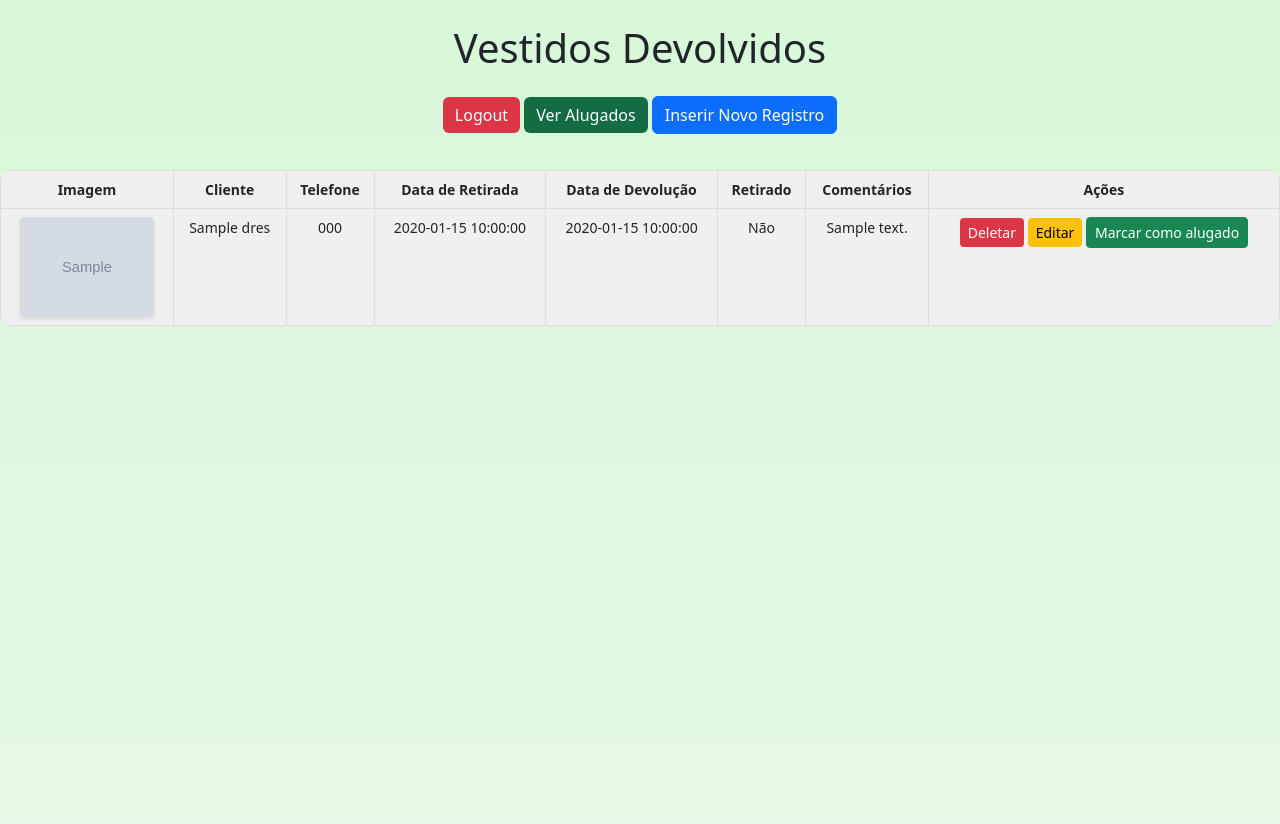
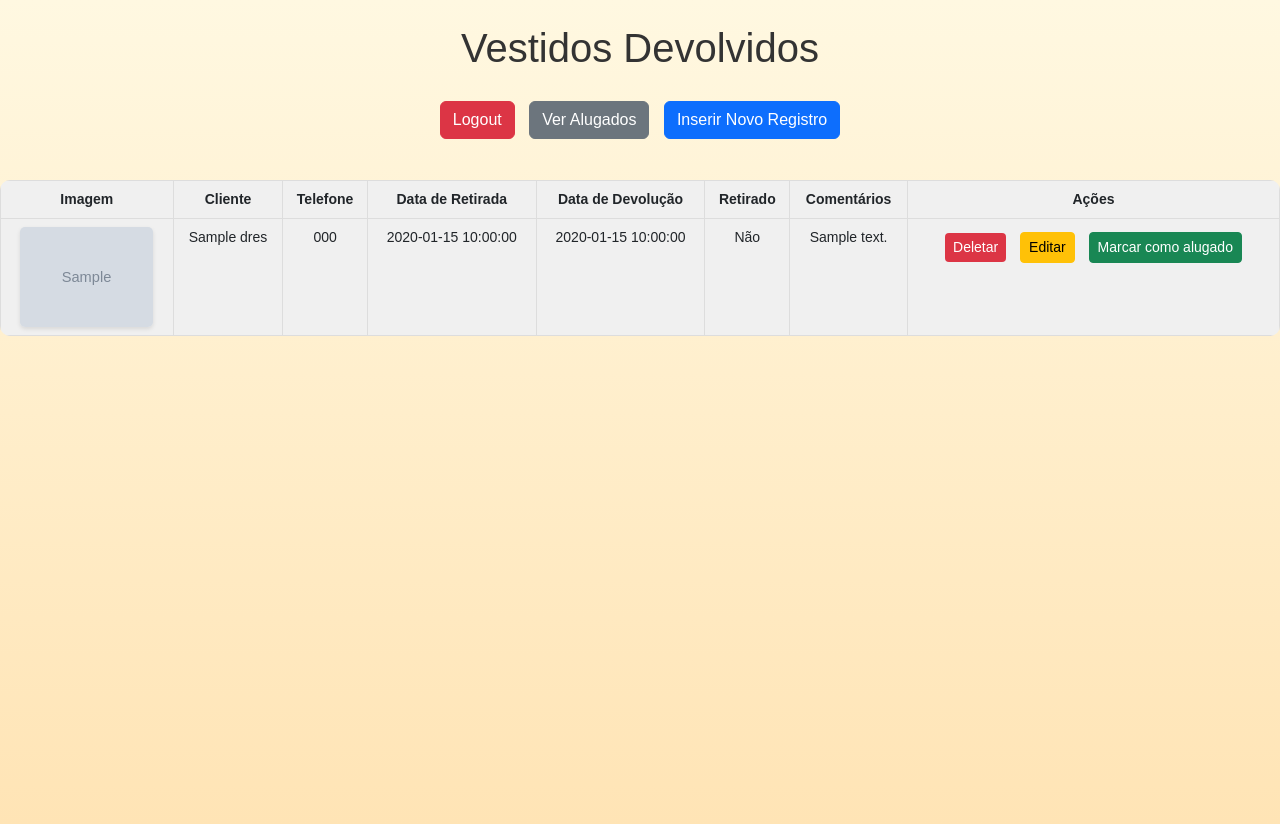
Before and after one commit to marciosferreira/london_noivas, a Flask app: template templates/returned.html in a window 1280 px wide. Run offline with Flask 2, Linux system fonts and the light colour scheme; the template is opened without the code that fills it: most values are stand-ins (such as "Sample title", 1, 10 or a date in 2020); grey boxes marked "Sample" are stand-in pictures.

Commit message:
style ok

```diff
--- a/app.py
+++ b/app.py
@@ -359,6 +359,7 @@ def mark_returned(dress_id):
         ExpressionAttributeNames={"#status": "status"},
         ExpressionAttributeValues={':s': 'returned'}
     )
+    flash('Vestido movido com sucesso.', 'success')
     return redirect(url_for('index'))
 
 @app.route('/mark_rented/<dress_id>', methods=['POST'])
@@ -372,6 +373,10 @@ def mark_rented(dress_id):
         ExpressionAttributeNames={"#status": "status"},
         ExpressionAttributeValues={':s': 'rented'}
     )
+
+    # Mensagem de sucesso
+    flash('Vestido movido com sucesso.', 'success')
+
     return redirect(url_for('returned'))
 
 # Rota de Logout
--- a/static/style_main.css
+++ b/static/style_main.css
@@ -1,9 +1,9 @@
 /* Estilo Geral */
-body {
+body.index_page {
     font-family: Arial, sans-serif;
     margin: 0;
     padding: 0;
-    background: linear-gradient(to bottom, #d7e8f8, #e6f9f4); /* Fundo em degradê de verde claro */
+    background: linear-gradient(to bottom, #66a1b0, #c2eaf3); /* Degradê azul marcante */
     color: #333;
     min-height: 100vh;
 }
--- a/static/style_returned.css
+++ b/static/style_returned.css
@@ -1,12 +1,13 @@
 /* Estilo Geral */
-body {
+body.returned {
     font-family: Arial, sans-serif;
     margin: 0;
     padding: 0;
-    background: linear-gradient(to bottom, #d7f8d9, #e6f9e6); /* Fundo em degradê de verde claro */
+    background: linear-gradient(to bottom, #fff8e1, #ffe4b5); /* Degradê em amarelo suave */
     color: #333;
     min-height: 100vh;
 }
+
 
 /* Título da página */
 h1.page-title {
@@ -41,18 +42,86 @@ table th {
 }
 
 /* Fundo cinza para linhas neutras */
-table tr:not(.overdue):not(.retirado) {
+.table tr:not(.overdue):not(.retirado) {
     background-color: #f0f0f0 !important; /* Fundo cinza claro */
 }
 
 /* Fundo amarelo para linhas atrasadas */
-table tr.overdue {
-    background-color: #eeb9b9 !important; /* Fundo amarelo */
+.table tr.overdue {
+    background-color: #fff3cd !important; /* Fundo amarelo */
 }
 
 /* Fundo verde para linhas retiradas */
-table tr.retirado {
+.table tr.retirado {
     background-color: #d4edda !important; /* Fundo verde */
+}
+
+/* Botões */
+button, .btn {
+    display: inline-block;
+    border: none;
+    border-radius: 5px;
+    padding: 8px 12px;
+    font-size: 14px;
+    cursor: pointer;
+    transition: background-color 0.3s ease, transform 0.2s ease;
+    margin: 5px;
+    text-align: center;
+    text-decoration: none;
+    color: white;
+}
+
+/* Botão Deletar */
+button.btn-danger, .btn-danger {
+    background-color: #dc3545; /* Vermelho padrão */
+    color: white;
+    border: none;
+}
+
+button.btn-danger:hover, .btn-danger:hover {
+    background-color: #c82333; /* Vermelho escuro no hover */
+    transform: scale(1.05);
+}
+
+/* Botão Editar */
+button.btn-warning, .btn-warning {
+    background-color: #ffc107; /* Amarelo padrão */
+    color: black;
+    border: none;
+}
+
+button.btn-warning:hover, .btn-warning:hover {
+    background-color: #e0a800; /* Amarelo escuro no hover */
+    transform: scale(1.05);
+}
+
+/* Botão Marcar como Não Devolvido */
+button.btn-secondary, .btn-secondary {
+    background-color: #6c757d; /* Cinza padrão */
+    color: white;
+    border: none;
+}
+
+button.btn-secondary:hover, .btn-secondary:hover {
+    background-color: #5a6268; /* Cinza escuro no hover */
+    transform: scale(1.05);
+}
+
+/* Miniatura de imagens */
+.dress-thumbnail {
+    max-width: 100px;
+    max-height: 100px;
+    width: auto;
+    height: auto;
+    border-radius: 5px;
+    box-shadow: 0 2px 4px rgba(0, 0, 0, 0.1);
+    object-fit: cover;
+}
+
+/* Remove o fundo branco padrão do Bootstrap */
+.table>:not(caption)>*>* {
+    background-color: transparent !important; /* Transforma o fundo padrão em transparente */
+    box-shadow: none !important; /* Remove quaisquer sombras aplicadas */
 }
 
 /* Responsividade: Cards */
@@ -71,20 +140,7 @@ table tr.retirado {
         overflow: hidden;
     }
 
-    /* Fundo cinza para cards neutros */
-    tr:not(.overdue):not(.retirado) > td {
-        background: #f0f0f0 !important; /* Fundo cinza claro */
-    }
 
-    /* Fundo amarelo para cards atrasados */
-    tr.overdue > td {
-        background: #eeb9b9 !important; /* Fundo amarelo */
-    }
-
-    /* Fundo azul para cards retirados */
-    tr.retirado > td {
-        background: #c5d2f1 !important; /* Fundo verde */
-    }
 
     td {
         display: flex;
@@ -104,68 +160,53 @@ table tr.retirado {
     }
 }
 
-/* Estilo padrão para todos os botões */
-button, a {
-    display: inline-block;
-    font-size: 14px;
-    padding: 10px 15px;
-    border-radius: 5px;
-    color: white;
-    text-decoration: none;
-    text-align: center;
-    transition: all 0.3s ease;
-    margin: 5px;
-    font-weight: bold;
+/* Container dos botões no topo */
+.menu-buttons {
+    text-align: center; /* Centraliza os botões horizontalmente */
+    margin-bottom: 20px; /* Adiciona espaço abaixo dos botões */
 }
 
-/* Botão Deletar (vermelho) */
-button.btn-danger, a.btn-danger {
-    background-color: #dc3545;
-    border: none;
+/* Botões do menu */
+.menu-buttons a {
+    display: inline-block; /* Garante que os botões sejam exibidos como blocos inline */
+    text-decoration: none;
+    padding: 10px 15px; /* Ajuste do espaço interno */
+    font-size: 14px;
+    border-radius: 5px; /* Bordas arredondadas */
+    margin: 5px; /* Espaçamento entre os botões */
+    color: white; /* Cor do texto */
+    transition: background-color 0.3s ease, transform 0.2s ease;
+    cursor: pointer;
 }
 
-button.btn-danger:hover, a.btn-danger:hover {
-    background-color: #a71d2a;
+/* Botão Logout (vermelho) */
+.menu-buttons .btn-logout {
+    background-color: #dc3545; /* Vermelho padrão */
+}
+
+.menu-buttons .btn-logout:hover {
+    background-color: #c82333; /* Vermelho escuro no hover */
     transform: scale(1.05);
 }
 
-/* Botão Editar (amarelo) */
-button.btn-warning, a.btn-warning {
-    background-color: #ffc107;
-    border: none;
-    color: black;
+/* Botão Ver devolvidos (cinza) */
+.menu-buttons .btn-view-rented {
+    background-color: #146c43; /* Cinza padrão */
 }
 
-button.btn-warning:hover, a.btn-warning:hover {
-    background-color: #d39e00;
+.menu-buttons .btn-view-rented:hover {
+    background-color: #146c43; /* Cinza escuro no hover */
     transform: scale(1.05);
 }
 
-/* Botão Marcar como Não Devolvido (cinza escuro) */
-button.btn-secondary, a.btn-secondary {
-    background-color: #146c43;
-    border: none;
+/* Botão Inserir Novo Registro (azul) */
+.menu-buttons .btn-add {
+    background-color: #007bff; /* Azul padrão */
 }
 
-button.btn-secondary:hover, a.btn-secondary:hover {
-    background-color: #146c43;
+.menu-buttons .btn-add:hover {
+    background-color: #0056b3; /* Azul escuro no hover */
     transform: scale(1.05);
-}
-
-
-
-
-
-
-/* Miniatura de imagens */
-.dress-thumbnail {
-    max-width: 100px;
-    max-height: 100px;
-    width: auto;
-    height: auto;
-    border-radius: 5px;
-    box-shadow: 0 2px 4px rgba(0, 0, 0, 0.1);
-    object-fit: cover;
 }
 
 
@@ -185,14 +226,7 @@ button.btn-secondary:hover, a.btn-secondary:hover {
     background-color: #eeb9b9 !important; /* Fundo amarelo */
 }
 
-/* Fundo azul para linhas retiradas */
+/* Fundo verde para linhas retiradas */
 .table tr.retirado {
     background-color: #c5d2f1 !important; /* Fundo verde */
 }
-
-
-
-
-button, a {
-    margin: 0; /* Remove margens */
-}
--- a/templates/returned.html
+++ b/templates/returned.html
@@ -7,7 +7,7 @@
     <link rel="stylesheet" href="{{ url_for('static', filename='style_returned.css') }}">
     <link href="https://cdn.jsdelivr.net/npm/bootstrap@5.3.0/dist/css/bootstrap.min.css" rel="stylesheet">
 </head>
-<body class="returned-page">
+<body class="returned">
 
     <!-- Exibir mensagens flash -->
 {% with messages = get_flashed_messages(with_categories=true) %}
```
Also changed, not shown: templates/index.html (+27 -21 lines).
